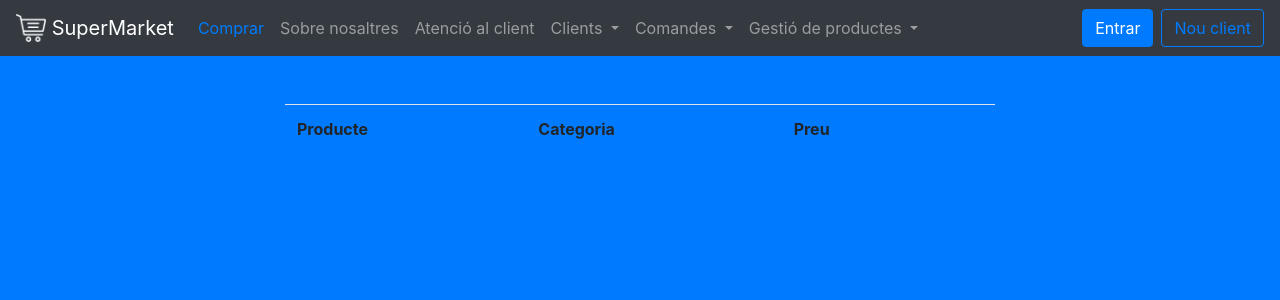
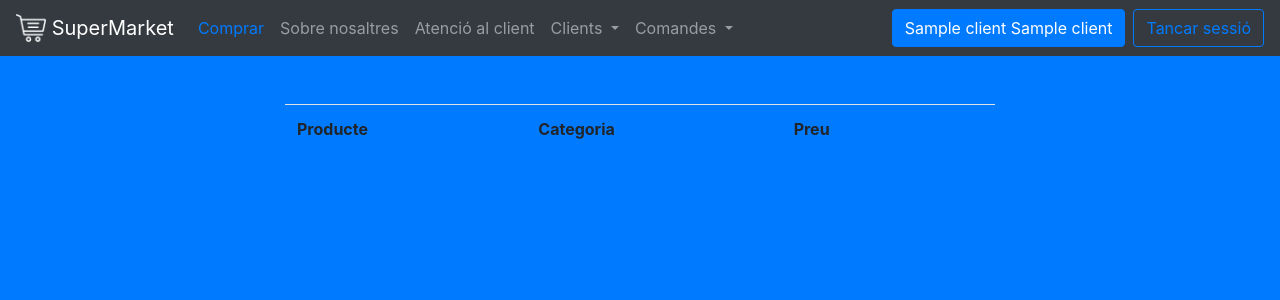
Before and after one commit to abnotePia/llenguatgeDeMarques, a PHP site: page /productes.php in a window 1280 px wide. Shown: the top 300 px of the page. Run offline with PHP 8.4, Linux system fonts and the light colour scheme; the visitor is signed in with stand-in values (Sample User, id 1); tables that the repository leaves empty or names only in its code hold one stand-in row (values such as "Sample post"); lists and menus that the app fills with data are empty.

Commit message:
Exercici 14

```diff
--- a/supermarket/header.php
+++ b/supermarket/header.php
@@ -1,3 +1,6 @@
+<?php
+include "config.php";
+?>
 <!DOCTYPE html>
 <html>
 	<head>
@@ -27,37 +30,48 @@
 					<li class="nav-item">
 						<a class="nav-link" href="index.php">Atenció al client</a>
 					</li>
-					<li class="nav-item dropdown">
-						<a class="nav-link dropdown-toggle" id="navbarDropdownMenuLink" data-toggle="dropdown" aria-haspopup="true" aria-expanded="false">
+					<?php
+					if (empty($_SESSION['user'])===false) {
+					$usuari = $_SESSION['user'];
+					echo "
+					<li class=\"nav-item dropdown\">
+						<a class=\"nav-link dropdown-toggle\" id=\"navbarDropdownMenuLink\" data-toggle=\"dropdown\" aria-haspopup=\"true\" aria-expanded=\"false\">
 							Clients
 						</a>
-						<div class="dropdown-menu" aria-labelledby="navbarDropdownMenuLink">
-							<a class="dropdown-item" href="form_client.php">Modificar les meves dades</a>
-							<a class="dropdown-item" href="tancar.php">Tarcar la sessió</a>
+						<div class=\"dropdown-menu\" aria-labelledby=\"navbarDropdownMenuLink\">
+							<a class=\"dropdown-item\" href=\"form_client.php\">Modificar les meves dades</a>
+							<a class=\"dropdown-item\" href=\"tancar.php\">Tarcar la sessió</a>
 						</div>
 					</li>
-					<li class="nav-item dropdown">
-						<a class="nav-link dropdown-toggle" id="navbarDropdownMenuLink" data-toggle="dropdown" aria-haspopup="true" aria-expanded="false">
+					<li class=\"nav-item dropdown\">
+						<a class=\"nav-link dropdown-toggle\" id=\"navbarDropdownMenuLink\" data-toggle=\"dropdown\" aria-haspopup=\"true\" aria-expanded=\"false\">
 							Comandes
 						</a>
-						<div class="dropdown-menu" aria-labelledby="navbarDropdownMenuLink">
-							<a class="dropdown-item" href="carrito.php">Veure el carrito</a>
-							<a class="dropdown-item" href="index.php">Historial de comandes</a>
+						<div class=\"dropdown-menu\" aria-labelledby=\"navbarDropdownMenuLink\">
+							<a class=\"dropdown-item\" href=\"carrito.php\">Veure el carrito</a>
+							<a class=\"dropdown-item\" href=\"index.php\">Historial de comandes</a>
 						</div>
-					</li>
-					<li class="nav-item dropdown">
-						<a class="nav-link dropdown-toggle" id="navbarDropdownMenuLink" data-toggle="dropdown" aria-haspopup="true" aria-expanded="false">
+					</li>";
+					$sql = "SELECT nom_usuari FROM clients WHERE id_client = $usuari";
+					$result =$conn->query($sql);
+					$row = $result->fetch_assoc();
+					if ($row["nom_usuari"] == 'admin') {
+					echo "
+					<li class=\"nav-item dropdown\">
+						<a class=\"nav-link dropdown-toggle\" id=\"navbarDropdownMenuLink\" data-toggle=\"dropdown\" aria-haspopup=\"true\" aria-expanded=\"false\">
 							Gestió de productes
 						</a>
-						<div class="dropdown-menu" aria-labelledby="navbarDropdownMenuLink">
-							<a class="dropdown-item" href="form_producte.php">Nou producte</a>
-							<a class="dropdown-item" href="productes.php">Editar productes</a>
+						<div class=\"dropdown-menu\" aria-labelledby=\"navbarDropdownMenuLink\">
+							<a class=\"dropdown-item\" href=\"form_producte.php\">Nou producte</a>
+							<a class=\"dropdown-item\" href=\"productes.php\">Editar productes</a>
 						</div>
-					</li>
+					</li>";
+					}
+				}
+					?>
 				</ul>
 				<?php
 				if (empty($_SESSION['user'])==false) {
-					include "config.php";
 					$idusuari = $_SESSION['user'];
 					$sql = "SELECT nom,cognoms FROM clients WHERE id_client = $idusuari";
 					$result =$conn->query($sql);
--- a/supermarket/productes.php
+++ b/supermarket/productes.php
@@ -12,6 +12,11 @@
 						<th></th>
 					</tr>
 					<?php
+						if (empty($_POST["codi"])==false) {
+							$codi = $_POST["codi"];
+							$sql = "DELETE FROM productes WHERE codi = '$codi'";
+							$result =$conn ->query($sql);
+						}
 					$sql = "SELECT productes.codi,productes.categoria,productes.nom,productes.preu,productes.imatge,categories.nom as cat FROM productes
 							inner join categories on categories.id_categoria =  productes.categoria";
 
@@ -27,7 +32,7 @@
 							<td class=\"align-middle\">$row[cat]</td>
 
 							<td class=\"align-middle\">
-								<form class=\"form-inline\" action=\"form_producte.php?codi=$row[codi]\" method=\"get\">
+								<form class=\"form-inline\" action=\"productes.php\" method=\"post\">
 								<a href=\"form_producte.php?codi=$row[codi]\" class=\"btn btn-primary\"><i class=\"fas fa-pencil-alt\"></i></a>
 								<div class=\"form-group\">
 									<input type=\"hidden\" name=\"codi\" value=\"$row[codi]\" />
```
Also changed, not shown: supermarket/form_client.php (+124 -17 lines), supermarket/form_producte.php (+5 -8 lines).
